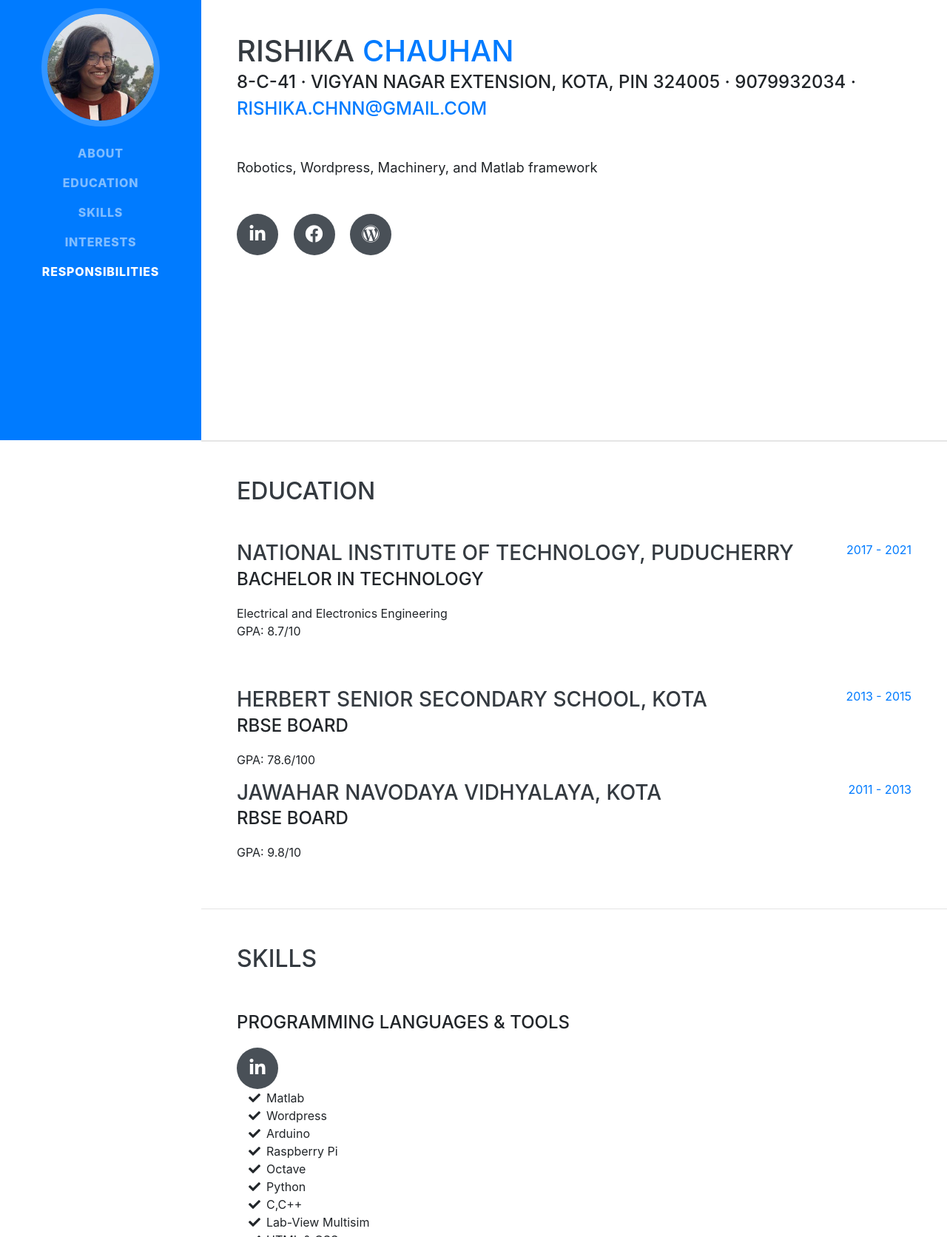
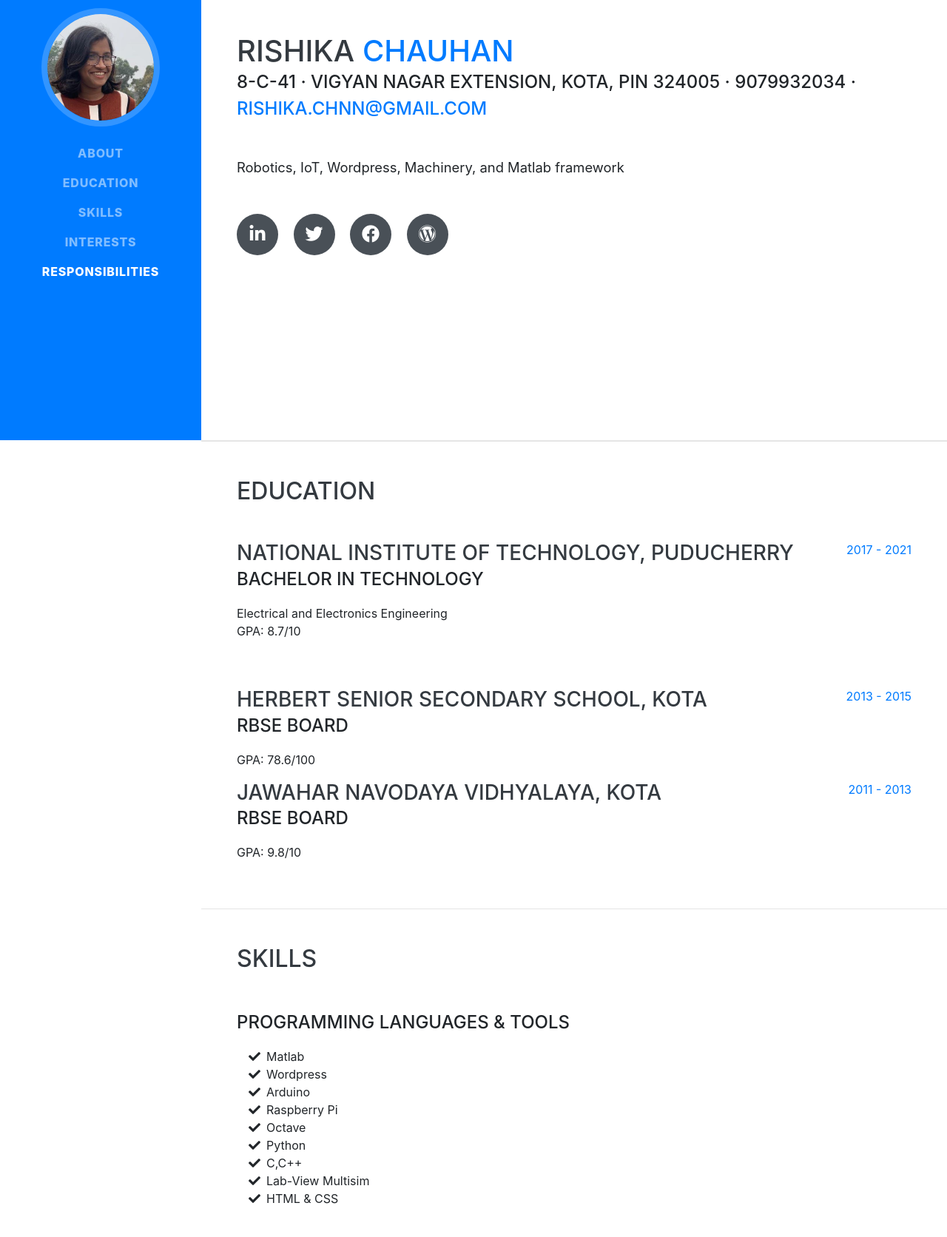
Before and after one commit to RishikaChauhan/rishikachauhan.github.io, a website with bundled scripts: page index.html in a window 1280 px wide. Shown: the part 205-1877 px from the top of the page at 74% size. Built offline with nearby package versions, Linux system fonts and the light colour scheme; a web font is replaced by a local one.

Commit message:
Update index.html

```diff
--- a/index.html
+++ b/index.html
@@ -66,10 +66,13 @@
         <div class="subheading mb-5">8-C-41 · Vigyan Nagar Extension, Kota, PIN 324005 · 9079932034 ·
           <a href="mailto:name@email.com">rishika.chnn@gmail.com</a>
         </div>
-        <p class="lead mb-5">Robotics, Wordpress, Machinery, and Matlab framework</p>
+        <p class="lead mb-5">Robotics, IoT, Wordpress, Machinery, and Matlab framework</p>
         <div class="social-icons">
           <a href="https://www.linkedin.com/in/rishika-chauhan-696390156/">
             <i class="fab fa-linkedin-in"></i>
+          </a>
+           <a href="https://twitter.com/RishikaChauhan5">
+            <i class="fab fa-twitter" aria-hidden="true"></i>
           </a>
            <a href="https://www.facebook.com/rishika.chauhan.581/">
             <i class="fab fa-facebook" aria-hidden="true"></i>
@@ -149,11 +152,6 @@
         <h2 class="mb-5">Skills</h2>
 
         <div class="subheading mb-3">Programming Languages &amp; Tools</div>
-        <div class="social-icons">
-          <a href="https://www.linkedin.com/in/rishika-chauhan-696390156/">
-            <i class="fab fa-linkedin-in"></i>
-          </a>
-        </div>
         <ul class="fa-ul mb-0">
           <li>
             <i class="fa-li fa fa-check"></i>
```
